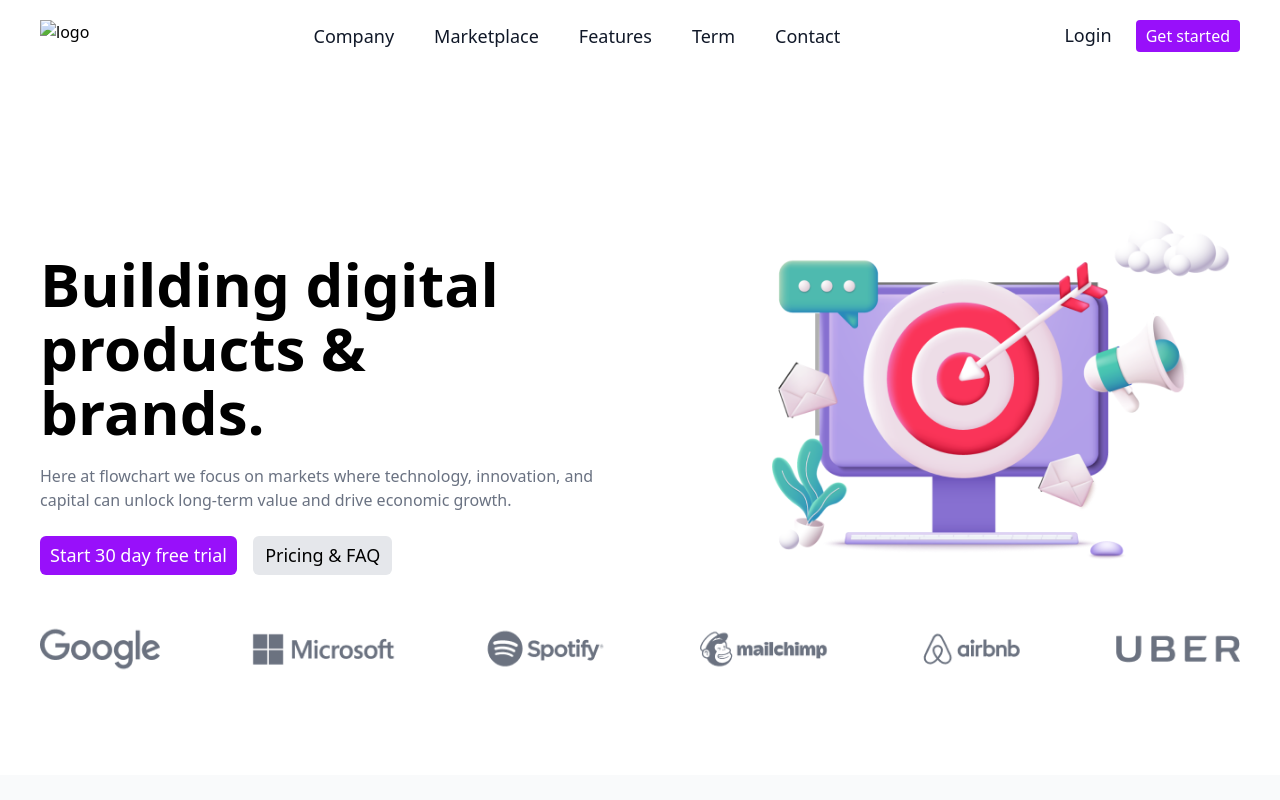
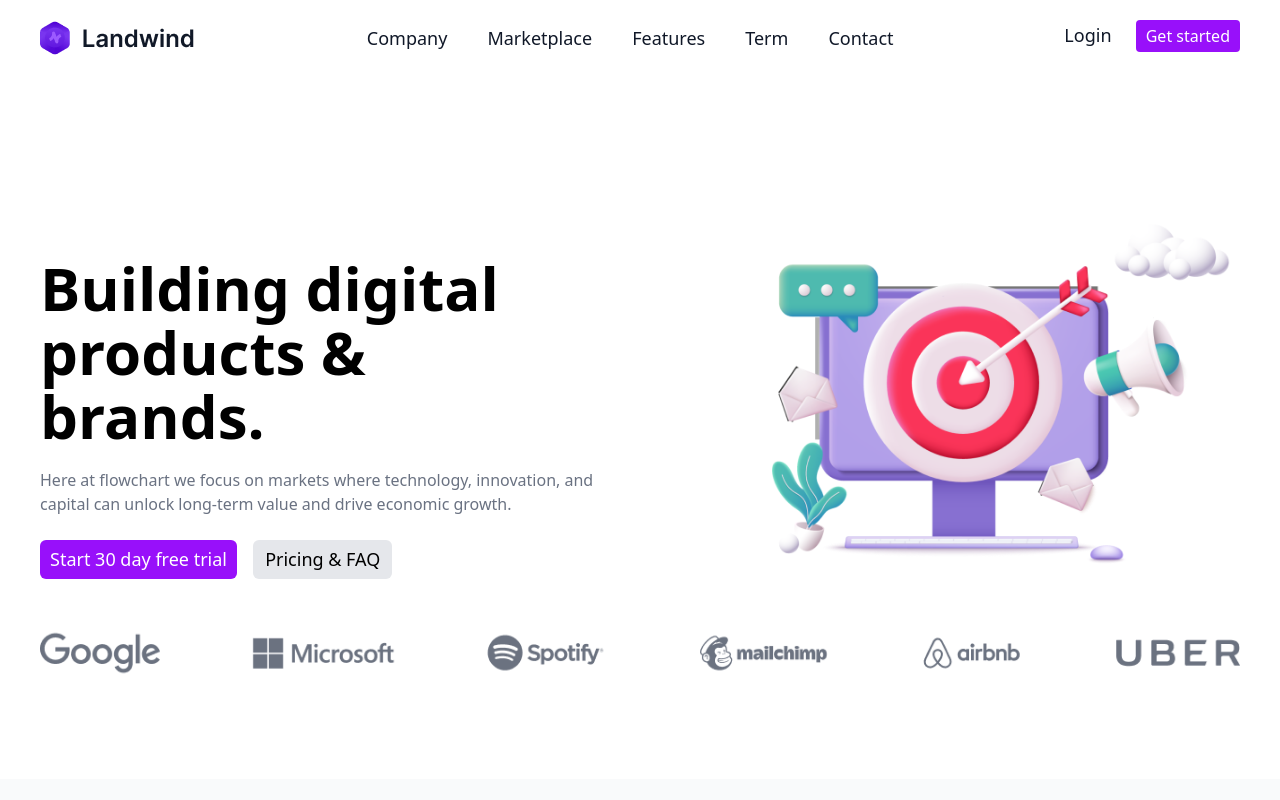
Before and after one commit to Mafid/Assignment-02, a website: page src/index.html in a window 1280 px wide. Shown: the top 800 px of the page. Drawn offline with Linux system fonts and the light colour scheme; the site is published under a folder, as on GitHub Pages, so addresses that start at the root find nothing.

Commit message:
Update index.html

```diff
--- a/src/index.html
+++ b/src/index.html
@@ -10,7 +10,7 @@
 <body class="bg-white">
     <nav class="flex justify-between p-5 bg-white px-10">
         <div>
-            <img src="/src/assets/Logo.png" alt="logo">
+            <img src="./assets/Logo.png" alt="logo">
         </div>
         <div class="text-lg flex items-center space-x-10 left-0 text-gray-900">
             <a href="" class="">Company</a>
```
